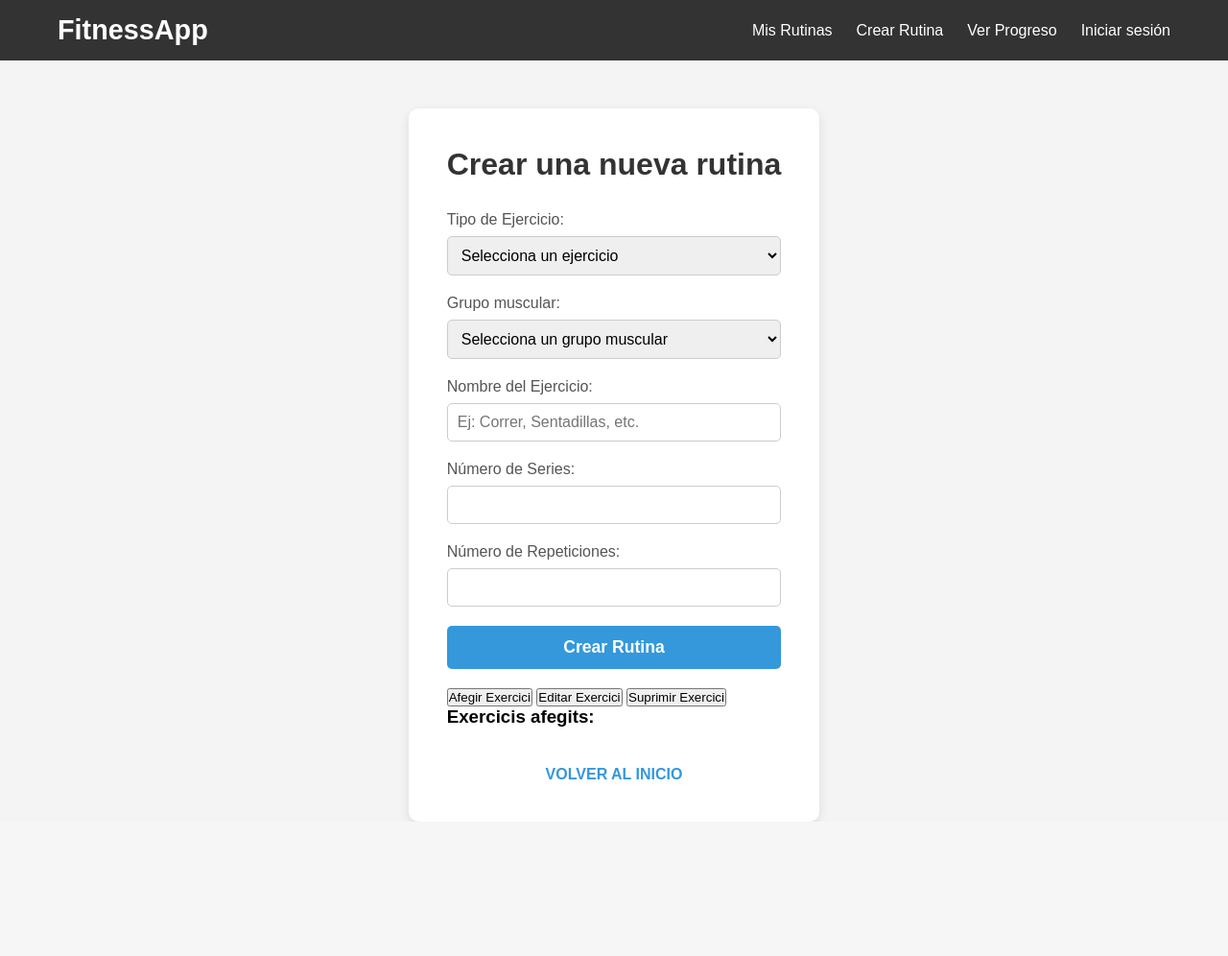
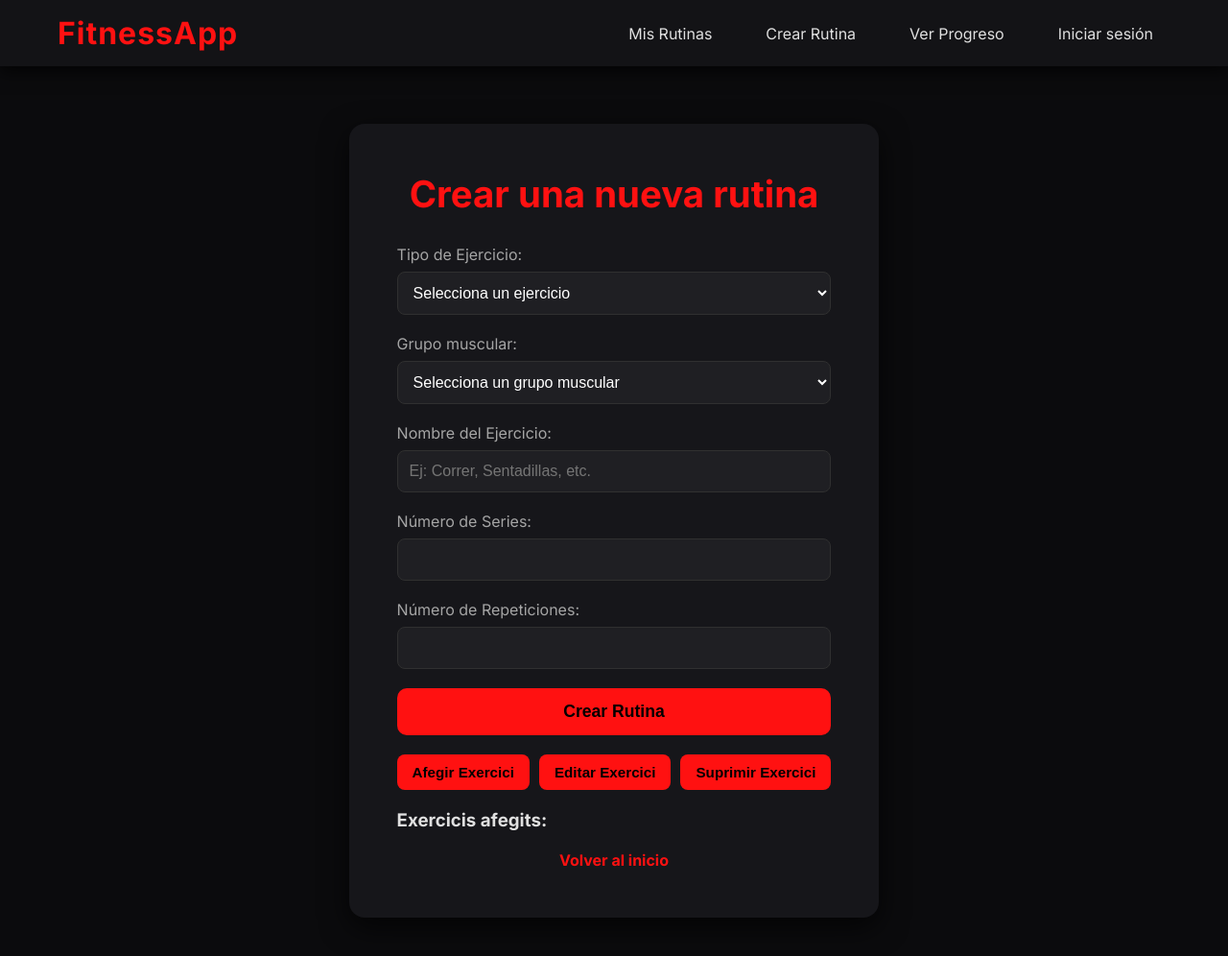
Before and after one commit to SabinaAndreeaCraciun/Fitness, a Flask app: page /crear_rutina in a window 1280 px wide. Shown: the whole page at 96% size. Before the commit the page ends 856 px from the top, so only its background shows below. Run offline with Flask 3, Linux system fonts and the light colour scheme; data that the repository does not hold is empty.

Commit message:
css (login + register arreglat), css (index.html) + css (crear_rutina)

```diff
--- a/static/crear_rutina.css
+++ b/static/crear_rutina.css
@@ -1,30 +1,33 @@
-/* Reset básico */
+@import url('https://fonts.googleapis.com/css2?family=Inter:wght@400;600;700&display=swap');
+
+/* Reset */
 * {
     margin: 0;
     padding: 0;
     box-sizing: border-box;
 }
 
-/* Estilo general del body */
+/* Estil general del body */
 body {
-    font-family: 'Arial', sans-serif;
-    background-color: #f4f4f4;
-    padding: 0;
+    font-family: 'Inter', sans-serif;
+    background-color: #0b0b0d;
+    color: #e0e0e0;
     display: flex;
     flex-direction: column;
     align-items: center;
     min-height: 100vh;
-    justify-content: flex-start;
+    padding-bottom: 40px;
 }
 
-/* Barra de navegación */
+/* Barra de navegació */
 header {
     width: 100%;
-    background-color: #333;
+    background-color: #131316;
     padding: 15px 0;
     position: sticky;
     top: 0;
     z-index: 1000;
+    box-shadow: 0 6px 16px rgba(0, 0, 0, 0.7);
 }
 
 .navbar {
@@ -37,59 +40,67 @@ header {
 }
 
 .navbar .logo {
-    color: #fff;
-    font-size: 1.8rem;
+    color: #ff1111;
+    font-size: 2rem;
     font-weight: bold;
     text-decoration: none;
+    letter-spacing: 1px;
 }
 
 .navbar ul {
     display: flex;
     list-style: none;
-}
-
-.navbar ul li {
-    margin-left: 25px;
+    margin-left: auto;
+    gap: 20px;
 }
 
 .navbar ul li a {
-    color: #fff;
+    color: #e0e0e0;
     text-decoration: none;
     font-size: 1rem;
-    transition: color 0.3s ease, transform 0.3s ease;
+    padding: 10px 18px;
+    border-radius: 12px;
+    transition: all 0.3s ease;
 }
 
 .navbar ul li a:hover {
-    color: #3498db;
-    transform: translateY(-3px);
+    background-color: #1f1f23;
+    color: #ff1111;
+    transform: translateY(-2px);
 }
 
-/* Contenedor del formulario */
+/* Contenidor del formulari */
 .form-section {
     width: 100%;
-    max-width: 600px;
-    background-color: #fff;
-    padding: 40px;
-    border-radius: 10px;
-    box-shadow: 0 4px 12px rgba(0, 0, 0, 0.1);
-    margin-top: 50px;
+    max-width: 650px;
+    background-color: #16161a;
+    padding: 50px;
+    border-radius: 16px;
+    box-shadow: 0 10px 30px rgba(0, 0, 0, 0.7);
+    margin-top: 60px;
+    animation: fadeIn 0.6s ease-out forwards;
 }
 
 .form-section h1 {
-    color: #333;
-    font-size: 2rem;
+    color: #ff1111;
+    font-size: 2.4rem;
     margin-bottom: 30px;
     text-align: center;
 }
 
-/* Grupos del formulario */
+/* Grups del formulari */
 .form-group {
     margin-bottom: 20px;
 }
 
+.form-group2 {
+    margin-top: 20px;
+}
+
+
 .form-group label {
     font-size: 1rem;
-    color: #555;
+    color: #a5a5a5;
     display: block;
     margin-bottom: 8px;
 }
@@ -97,56 +108,109 @@ header {
 .form-group input,
 .form-group select {
     width: 100%;
-    padding: 10px;
-    border-radius: 5px;
-    border: 1px solid #ccc;
+    padding: 12px;
+    border-radius: 8px;
+    border: 1px solid #303030;
+    background-color: #1f1f23;
+    color: #fff;
     font-size: 1rem;
+    transition: all 0.2s ease;
 }
 
-/* Botón de enviar */
+.form-group input:focus,
+.form-group select:focus {
+    border-color: #ff1111;
+    outline: none;
+    background-color: #242429;
+}
+
+/* Botó d'enviar */
 .btn-submit {
     width: 100%;
-    padding: 12px;
-    background-color: #3498db;
-    color: white;
+    padding: 14px;
+    background-color: #ff1111;
+    color: #000;
     border: none;
-    border-radius: 5px;
+    border-radius: 10px;
     font-size: 1.1rem;
+    font-weight: bold;
     cursor: pointer;
-    font-weight: bold;
-    transition: background-color 0.3s ease;
+    transition: background-color 0.3s ease, transform 0.2s ease;
 }
 
 .btn-submit:hover {
-    background-color: #2980b9;
+    background-color: #ff1111;
+    transform: scale(1.03);
 }
 
-/* Mensaje de error */
+/* Botons petits afegir/editar/suprimir */
+.form-buttons {
+    display: flex;
+    gap: 10px;
+    justify-content: center;
+    margin-top: 20px;
+}
+
+.form-buttons .btn-submit {
+    width: auto;
+    padding: 10px 16px;
+    font-size: 0.95rem;
+    border-radius: 8px;
+}
+
+/* Llista d'exercicis */
+#llistaExercicis li {
+    padding: 10px;
+    border-radius: 8px;
+    background-color: #1f1f23;
+    margin-top: 10px;
+    cursor: pointer;
+    transition: background-color 0.2s ease;
+}
+
+#llistaExercicis li:hover {
+    background-color: #242429;
+}
+
+/* Missatge d'error */
 .error-message {
-    color: red;
+    color: #f87171;
     font-weight: bold;
     margin-bottom: 20px;
     text-align: center;
 }
 
-/* Botón volver */
+/* Botó tornar */
 .btn-back {
     text-decoration: none;
-    color: #3498db;
+    color: #ff1111;
     font-size: 1rem;
-    text-transform: uppercase;
     margin-top: 20px;
     display: inline-block;
     font-weight: bold;
     text-align: center;
     width: 100%;
+    transition: color 0.3s ease;
 }
 
 .btn-back:hover {
+    color: #ff1111;
     text-decoration: underline;
 }
 
-/* Diseño responsive */
+/* Animació */
+@keyframes fadeIn {
+    from {
+        opacity: 0;
+        transform: translateY(20px);
+    }
+    to {
+        opacity: 1;
+        transform: translateY(0);
+    }
+}
+
+/* Responsive */
 @media (max-width: 768px) {
     .navbar {
         flex-direction: column;
@@ -164,6 +228,11 @@ header {
     }
 
     .form-section {
-        padding: 20px;
+        padding: 25px;
+        margin: 40px 20px 0;
+    }
+
+    .form-buttons {
+        flex-direction: column;
     }
 }
--- a/static/login2.css
+++ b/static/login2.css
@@ -3,7 +3,7 @@
 :root {
   --white-color: hsl(0, 0%, 100%);
   --black-color: hsl(0, 0%, 0%);
-  --primary-color: #3498db;
+  --primary-color: #ff1111;
   --body-font: "Poppins", sans-serif;
   --h1-font-size: 2rem;
   --normal-font-size: 1rem;
@@ -154,7 +154,7 @@ img {
 }
 
 .login__button:hover {
-  background-color: #2980b9;
+  background-color: #ff1111;
 }
 
 .login__register {
--- a/templates/crear_rutina.html
+++ b/templates/crear_rutina.html
@@ -88,13 +88,13 @@
 
                 <!-- Botones adicionales -->
                 <div class="form-buttons" style="margin-top:20px;">
-                    <button type="button" class="btn-afegir" onclick="afegirExercici()">Afegir Exercici</button>
-                    <button type="button" class="btn-editar" onclick="editarExercici()">Editar Exercici</button>
-                    <button type="button" class="btn-supprimir" onclick="suprimirExercici()">Suprimir Exercici</button>
+                    <button type="button" class="btn-submit" onclick="afegirExercici()">Afegir Exercici</button>
+                    <button type="button" class="btn-submit" onclick="editarExercici()">Editar Exercici</button>
+                    <button type="button" class="btn-submit" onclick="suprimirExercici()">Suprimir Exercici</button>
                 </div>
 
                 <!-- Lista de ejercicios -->
-                <div class="form-group">
+                <div class="form-group2">
                     <h3>Exercicis afegits:</h3>
                     <ul id="llistaExercicis"></ul>
                 </div>
```
Also changed, not shown: static/index.css (+93 -53 lines), static/progress.png (deleted).
